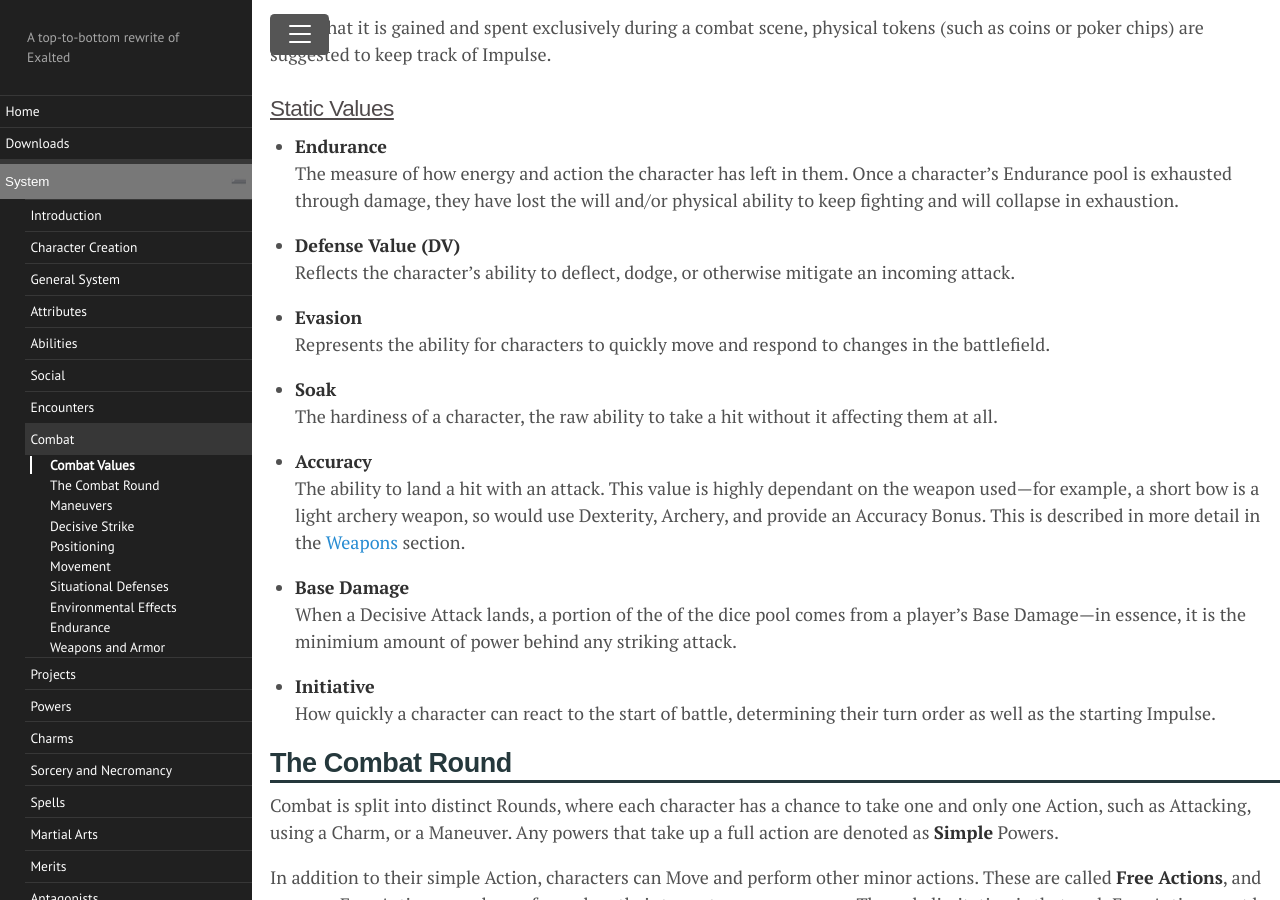
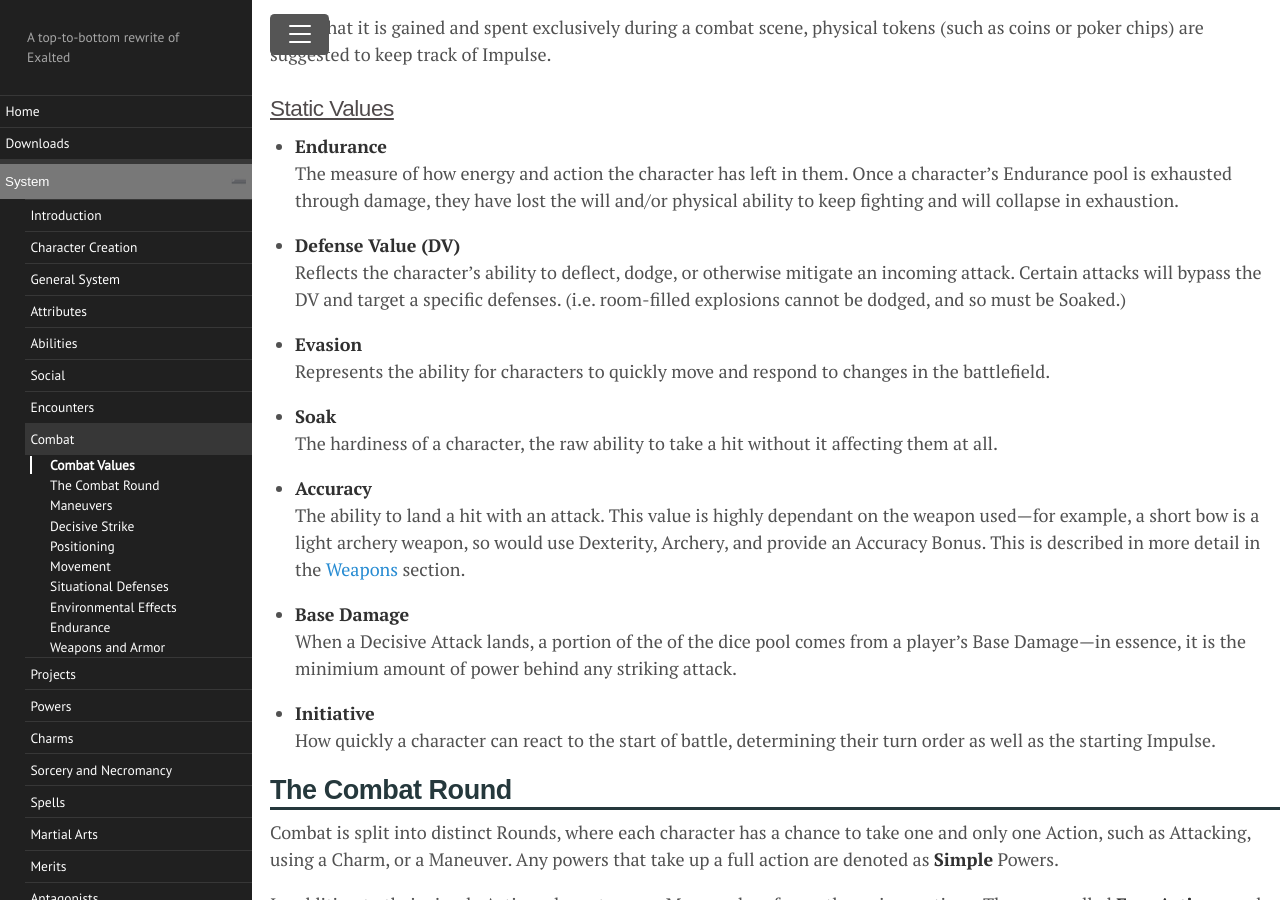
Before and after one commit to Dragonmystic707/exalted-reincarnated, a Jekyll site: the page built from docs/System/Combat.md, in a window 1280 px wide and 900 px high, scrolled down 638 px. Built offline with Jekyll 4.4.1, drawn with Linux system fonts in a browser that asks for light colours; some of the changed text lies outside the part shown.

Commit message:
Updated Keep Pace and cleaned up combat language

```diff
--- a/docs/System/Combat.md
+++ b/docs/System/Combat.md
@@ -51,7 +51,9 @@ track of Impulse.
 
 -   **Defense Value (DV)**
     Reflects the character’s ability to deflect, dodge, or otherwise
-    mitigate an incoming attack.
+    mitigate an incoming attack. Certain attacks will bypass the DV and
+    target a specific defenses. (i.e. room-filled explosions cannot be
+    dodged, and so must be Soaked.)
 
 -   **Evasion**
     Represents the ability for characters to quickly move and respond to
```
Also changed, not shown: other parts of docs/System/Combat.md (+1 -12 lines), 3 other files.
